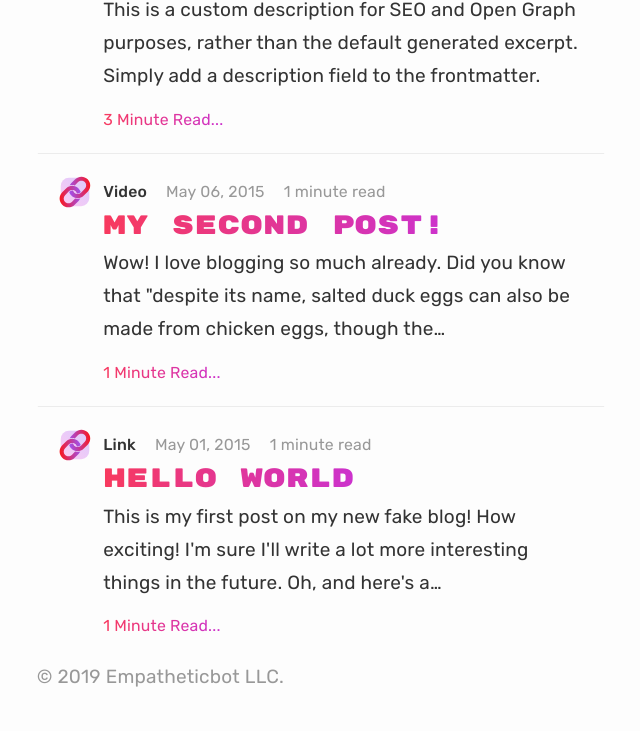
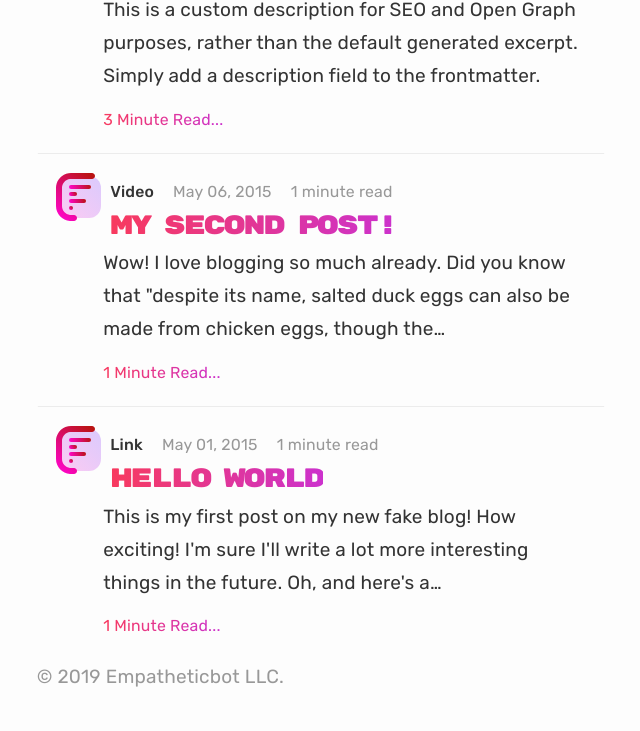
Before and after one commit to sledsworth/empatheticbot.com, a Gatsby site: page / in a window 1280 px wide. Shown: the part 626-1357 px from the top of the page, without its empty margins (319-959 px from the left). Built offline with nearby package versions, Linux system fonts and the light colour scheme; Gatsby itself is replaced by a stand-in of ours; some packages are replaced by stand-ins of ours.

Commit message:
added extra icons for different post types

```diff
--- a/src/components/excerpt.js
+++ b/src/components/excerpt.js
@@ -1,7 +1,7 @@
 import React from "react"
 import { rhythm } from "../utils/typography"
 import { Link } from "gatsby"
-import LinkLogo from "../../content/assets/link.svg"
+import Icon from "./icon"
 
 const Excerpt = ({ node }) => {
   const title = node.frontmatter.title || node.fields.slug
@@ -9,7 +9,7 @@ const Excerpt = ({ node }) => {
     <article className="excerpt">
       <header className="excerpt-header">
         <div className="card-icon-wrapper">
-          <LinkLogo />
+          <Icon type={node.frontmatter.type} />
         </div>
         <div>
           <aside style={{ lineHeight: "2rem" }}>
--- /dev/null
+++ b/src/components/icon.js
@@ -0,0 +1,30 @@
+import React from "react"
+import PropTypes from "prop-types"
+
+import Link from "../../content/assets/link.svg"
+import Article from "../../content/assets/article.svg"
+import Video from "../../content/assets/video.svg"
+import Podcast from "../../content/assets/podcast.svg"
+import External from "../../content/assets/external.svg"
+
+const icons = {
+  link: Link,
+  article: Article,
+  video: Video,
+  podcast: Podcast,
+  external: External,
+}
+
+function Icon({ type }) {
+  let Icon = icons[type]
+  if (!Icon) {
+    Icon = icons.article
+  }
+  return <Icon />
+}
+
+Icon.propTypes = {
+  type: PropTypes.string,
+}
+
+export default Icon
--- a/src/utils/global.css
+++ b/src/utils/global.css
@@ -45,6 +45,8 @@ h6 {
 	font-variant-east-asian: normal;
 	font-variant-ligatures: normal;
 	font-variant-numeric: normal;
+	letter-spacing: -.1em;
+	word-spacing: -.25em;
 	/* font-family: 'Merriweather Sans'; */
 }
 
```
Also changed, not shown: content/assets/article.svg (added), content/assets/external.svg (added), content/assets/heart.svg (added), content/assets/podcast.svg (added), content/assets/video.svg (added).
